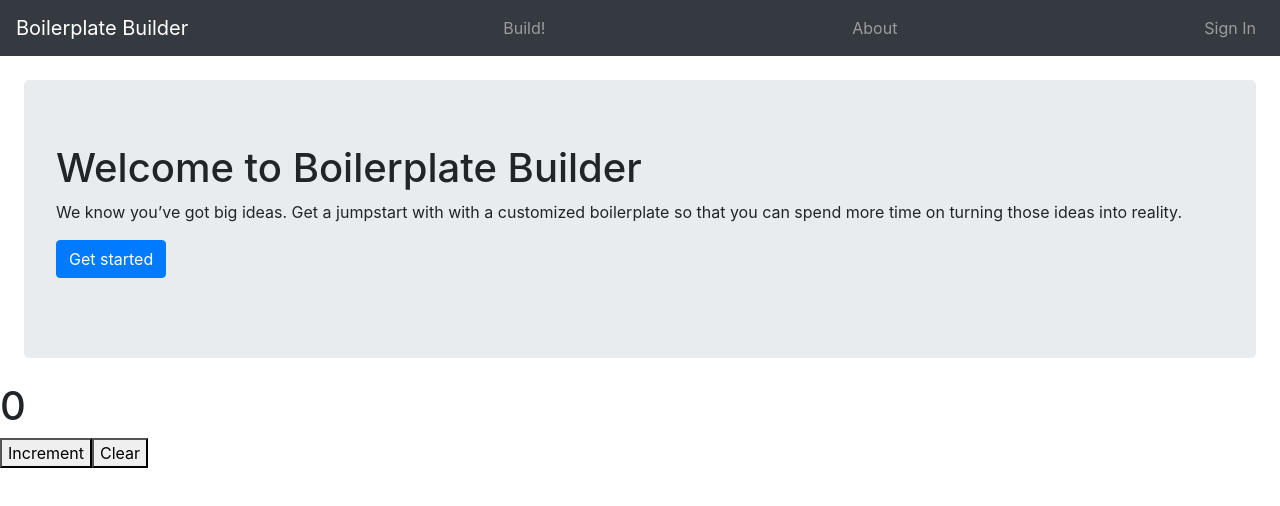
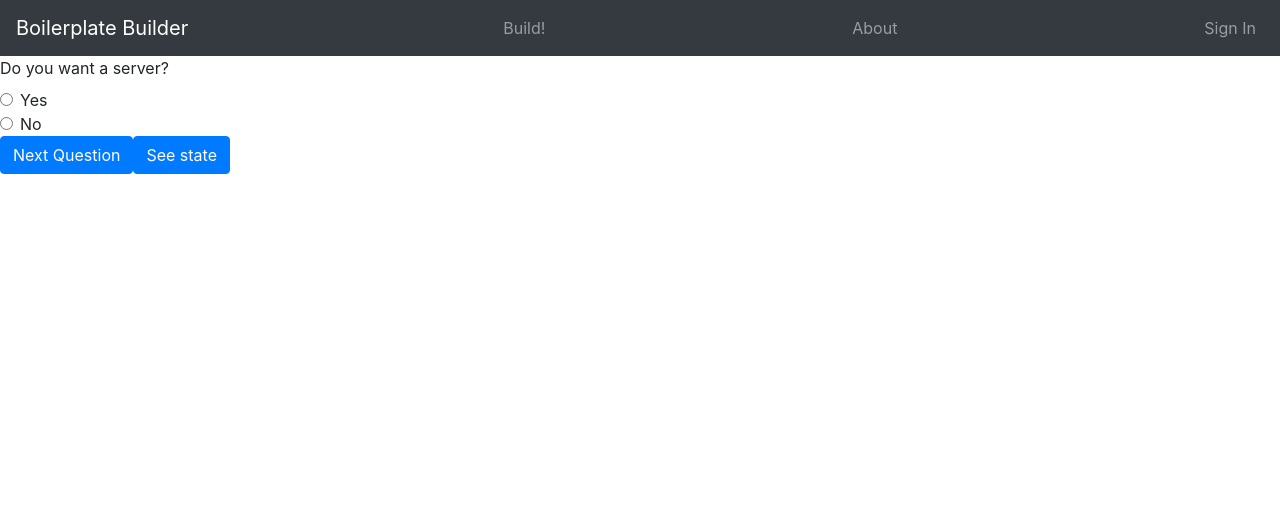
Before and after one commit to boilerplate-builder-capstone/bouiler-plate-builder, a React app: page /#/build/customize in a window 1280 px wide. Built offline with nearby package versions, Linux system fonts and the light colour scheme.

Commit message:
completed question logic

```diff
--- a/client/components/App.js
+++ b/client/components/App.js
@@ -1,16 +1,27 @@
 import React from 'react';
-import NavBar from './NavBar';
-import JumboTron from './JumboTron'
-import Counter from './Counter'
+import { HashRouter as Router, Route, Switch } from 'react-router-dom';
+import Home from './home/Home'
+import Build from './build/Build'
+import NavBar from './NavBar'
+import Questions from './Questions'
 
 
 function App() {
 
     return (
         <div>
-            <NavBar />
-            <JumboTron />
-            <Counter />
+            <Router>
+                <NavBar />
+                <Route exact path="/">
+                    <Home/>
+                </Route>
+                <Route exact path="/build">
+                    <Build/>
+                </Route>
+                <Route exact path="/build/customize">
+                    <Questions />
+                </Route>
+            </Router>
         </div>
     )
 }
--- a/client/components/NavBar.js
+++ b/client/components/NavBar.js
@@ -7,13 +7,13 @@ function NavBar() {
         <Navbar className="navbar" bg="dark" variant="dark" expand="lg">
             <Navbar.Brand href="#home">Boilerplate Builder</Navbar.Brand>
             <Nav className="ml-auto">
-                <Nav.Link href="/build">Build!</Nav.Link>
+                <Nav.Link href="/#build">Build!</Nav.Link>
             </Nav>
             <Nav className="ml-auto">
-                <Nav.Link href="/about">About</Nav.Link>
+                <Nav.Link href="/#about">About</Nav.Link>
             </Nav>
             <Nav className="ml-auto">
-                <Nav.Link href="/signin">Sign In</Nav.Link>
+                <Nav.Link href="/#signin">Sign In</Nav.Link>
             </Nav>
         </Navbar>
     )
--- /dev/null
+++ b/client/components/Questions.js
@@ -0,0 +1,179 @@
+import axios from 'axios'
+import React, { useState } from 'react'
+import { Form, Button } from 'react-bootstrap'
+
+function Questions() {
+    const [ backEndResponses, setbackEndResponses ] = useState({})
+    const [ frontEndResponses, setFrontEndResponses ] = useState({})
+    const [ yesOrNo, setYesOrNo ] = useState(false)
+    const [ question, setQuestion ] = useState("Do you want a server?")
+    const [ questionSet, setQuestionSet ] = useState("backend")
+
+    const generateBoilerplate = () => {
+        console.log("boilerplate will generate now")
+    }
+
+    const backEndQuestions = (yesOrNo) => {
+        // If this is the first question
+        if (Object.keys(backEndResponses).length === 0){
+
+            if (yesOrNo === "yes"){
+                setbackEndResponses({server: true})
+                setQuestion("Do you want a database?")
+            }
+            else if (yesOrNo === "no"){
+                setQuestion("You said no")
+                setbackEndResponses({
+                    server: false
+                })
+                setQuestion("Front end time! Do you want to use React?")
+                setQuestionSet("frontend")
+            }
+
+        }
+        // If they said "yes, I want a server", ask if they want a database
+        if (backEndResponses.server === true){
+            if (yesOrNo === "yes"){
+                setbackEndResponses({
+                    server: {
+                        db: true
+                    }
+                })
+                setQuestion("Do you want an extra router?")
+            }
+            else if (yesOrNo === "no"){
+                setbackEndResponses({
+                    server: {
+                        db: false
+                    }
+                })
+                setQuestion("Front end time! Do you want to use React?")
+                setQuestionSet("frontend")
+            }
+        }
+        // If they said "yes, I want a database", ask if they want an extra router
+        if (backEndResponses.server && backEndResponses.server.db === true){
+            if (yesOrNo === "yes"){
+                setbackEndResponses({
+                    server: {
+                        db: {
+                            extraRouter: true
+                        }
+                    }
+                })
+                setQuestion("Front end time! Do you want to use React?")
+                setQuestionSet("frontend")
+            }
+            else if (yesOrNo === "no"){
+                setbackEndResponses({
+                    server: {
+                        db: {
+                            extraRouter: false
+                        }
+                    }
+                })
+                setQuestion("Front end time! Do you want to use React?")
+                setQuestionSet("frontend")
+            }
+        }
+    }
+
+
+    // backEndResponses = {
+    //     server: false || {
+    //         db: false || {
+    //             extraRouter: true || false
+    //         }
+    //     },
+    //     react: false || {
+    //         reactRouter: false || true,
+    //         redux: false || true
+    //     }
+    // }
+
+    const frontEndQuestions = (yesOrNo) => {
+        // First question of the front end
+        if (!frontEndResponses.react){
+            if (yesOrNo === "yes"){
+                setFrontEndResponses({
+                    react: true
+                })
+                setQuestion("Do you want to use React Router?")
+            }
+            else if (yesOrNo === "no"){
+                setFrontEndResponses({
+                    react: false
+                })
+                generateBoilerplate()
+                setQuestion("DONE")
+                console.log("here's your body:", {...backEndResponses, ...frontEndResponses})
+            }
+        }
+        // If they said "yes, I want React", ask them if they want react-router
+        if (frontEndResponses.react === true){
+            if (yesOrNo === "yes"){
+                setFrontEndResponses({
+                    react: {
+                        reactRouter: true
+                    }
+                })
+            }
+            else if (yesOrNo === "no"){
+                setFrontEndResponses({
+                    react: {
+                        reactRouter: false
+                    }
+                })
+            }
+            setQuestion("Do you want to use React Redux to manage state?")
+        }
+        // Regardless of if they wanted react-router, ask them if they want react redux
+        if (frontEndResponses.react && (frontEndResponses.react.reactRouter === true || frontEndResponses.react.reactRouter === false)){
+            if (yesOrNo === "yes"){
+                setFrontEndResponses({
+                    react: {
+                        reactRouter: frontEndResponses.react.reactRouter,
+                        redux: true
+                    }
+                })
+            }
+            else if (yesOrNo === "no"){
+                setFrontEndResponses({
+                    react: {
+                        reactRouter: frontEndResponses.react.reactRouter,
+                        redux: false
+                    }
+                })
+            }
+            generateBoilerplate()
+            setQuestion("DONE")
+            console.log("here's your body:", {...backEndResponses, ...frontEndResponses})
+        }
+    }
+
+    const handleSubmit = (ev) => {
+        ev.preventDefault();
+        if (questionSet === "backend"){
+            backEndQuestions(yesOrNo)
+        }
+        else if (questionSet === "frontend"){
+            frontEndQuestions(yesOrNo)
+        }
+    }
+
+    return (
+        <Form onSubmit={handleSubmit}>
+            <Form.Label>{question}</Form.Label>
+            <Form.Check name="radiogroup" type="radio" label="Yes" onClick={() => setYesOrNo("yes")}/>
+            <Form.Check name="radiogroup" type="radio" label="No" onClick={() => setYesOrNo("no")}/>
+            <Button type="submit">Next Question</Button>
+            <Button onClick={() => {
+                console.log("combined responses:", {backEndResponses, frontEndResponses})
+                console.log("question", question)
+                console.log("questionSet", questionSet)
+            }}>See state</Button>
+        </Form>
+    )
+}
+
+export default Questions
--- /dev/null
+++ b/client/components/home/Home.js
@@ -0,0 +1,16 @@
+import React from 'react';
+import JumboTron from './JumboTron';
+import Counter from './Counter';
+
+
+function Home() {
+
+    return (
+        <div>
+            <JumboTron />
+            <Counter />
+        </div>
+    )
+}
+
+export default Home
--- a/package.json
+++ b/package.json
@@ -33,6 +33,7 @@
     "react": "^17.0.2",
     "react-bootstrap": "^1.6.0",
     "react-dom": "^17.0.2",
+    "react-router-dom": "^5.2.0",
     "sequelize": "^6.6.2",
     "webpack": "^5.38.1",
     "webpack-cli": "^4.7.0"
--- a/public/styles/style.css
+++ b/public/styles/style.css
@@ -1,3 +1,33 @@
 #jumbotron {
     margin: 1.5rem
 }
+
+#build {
+    /* justify-content: center; */
+}
+
+.splitscreen {
+    display: flex;
+    justify-content: center;
+    align-items: center;
+}
+
+.split {
+    margin: 1rem
+}
+
+.header {
+    text-align: center;
+    margin: 1rem
+}
+
+.textblock {
+    margin-top: 1.5rem
+}
+
+.verticalline {
+    border-left: 3px solid limegreen;
+    height: 20rem;
+    border-radius: 1.5px;
+    opacity: .5;
+}
```
Also changed, not shown: client/components/build/Build.js (added), client/components/home/Counter.js (renamed from client/components/Counter.js), client/components/home/JumboTron.js (renamed from client/components/JumboTron.js), client/redux/index.js (deleted), server/db/model/code_snippets/model-server.js (line endings or trailing spaces), 1 other file.
